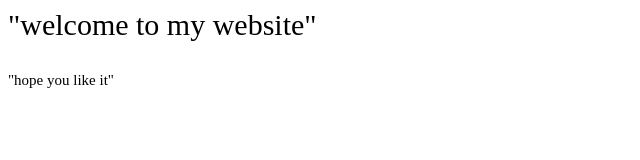
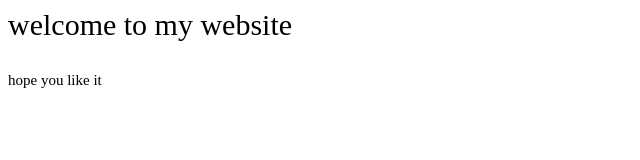
Before and after one commit to theernis/theernis.github.io, a plain HTML site: page index.html in a window 1280 px wide. Shown: the whole page, without its empty margins (0-640 px from the left). Drawn offline with Linux system fonts and the light colour scheme.

Commit message:
Update index.html

```diff
--- a/index.html
+++ b/index.html
@@ -2,7 +2,7 @@
   <head><title>the ernis website</title></head>
 
   <body bgcolor="#ffffff">
-    <p style="font-size:30px">"welcome to my website"</p>
-    <p style="font-size:15px">"hope you like it"</p>
+    <p style="font-size:30px">welcome to my website</p>
+    <p style="font-size:15px">hope you like it</p>
   </body>
 </html>
```
